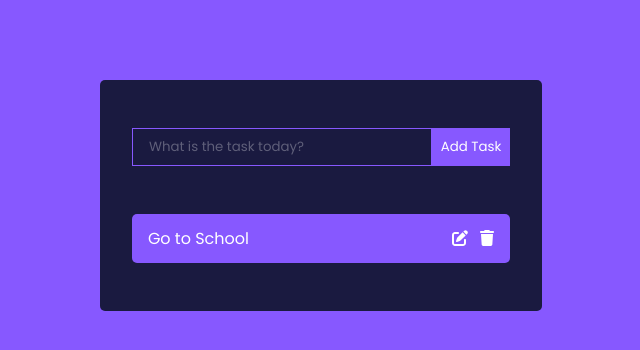
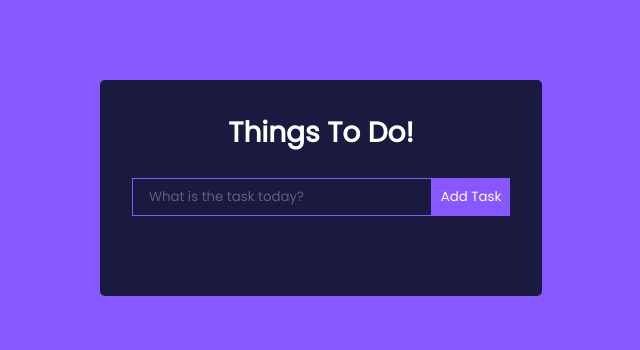
Before and after one commit to mustafahk27/to-do-list-react, a React (Create React App) app: page / in a window 1280 px wide. Shown: the top 350 px of the page, without its empty margins (319-959 px from the left). Built offline with nearby package versions, Linux system fonts and the light colour scheme.

Commit message:
create functionality

```diff
--- a/src/components/ToDoWrapper.js
+++ b/src/components/ToDoWrapper.js
@@ -13,8 +13,11 @@ const ToDoWrapper = () => {
     }
   return (
     <div className='TodoWrapper'>
+        <h1>Things To Do!</h1>
       <ToDoForm addTodo = {addTodo}/>
-      <Todo />
+      {todos.map((todo, index) =>
+        <Todo task = {todo} key = {index}/>
+    )}
     </div>
   )
 }
--- a/src/components/Todo.js
+++ b/src/components/Todo.js
@@ -1,12 +1,13 @@
 import React from 'react'
+import ToDoWrapper from './ToDoWrapper'
 import { FontAwesomeIcon } from '@fortawesome/react-fontawesome'
 import { faPenToSquare } from '@fortawesome/free-solid-svg-icons'
 import { faTrash } from '@fortawesome/free-solid-svg-icons'
 
-const Todo = () => {
+const Todo = ({task}) => {
   return (
     <div className='Todo'>
-      <p>Go to School</p>
+      <p>{task.task}</p>
         <div>
             <FontAwesomeIcon icon = {faPenToSquare}/>
             <FontAwesomeIcon icon = {faTrash}/>
```
